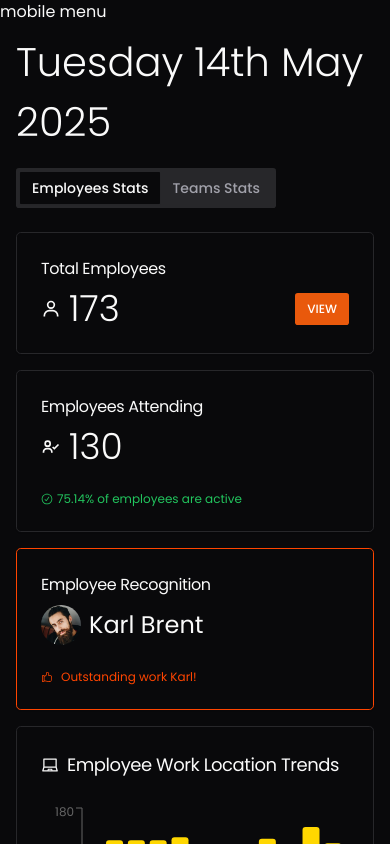
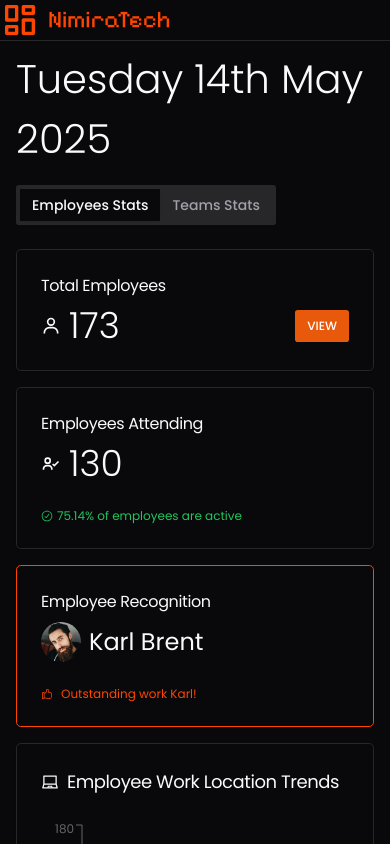
Before and after one commit to Nimira43/NT-Dashboard, a Next.js app: page /dashboard in a window 390 px wide. Built offline with nearby package versions, Linux system fonts and the light colour scheme.

Commit message:
Responsiveness - 4

```diff
--- a/app/dashboard/layout.tsx
+++ b/app/dashboard/layout.tsx
@@ -1,4 +1,5 @@
 import MainMenu from './components/main-menu'
+import MenuTitle from './components/menu-title'
 
 export default function DashboardLayout(
   {children}: {children: React.ReactNode}
@@ -8,8 +9,8 @@ export default function DashboardLayout(
       <MainMenu
         className='hidden md:flex'
       />
-      <div className='block md:hidden sticky top-0 left-0 bg-background'>
-        mobile menu
+      <div className='p-4block md:hidden sticky top-0 left-0 bg-background border-b border-border'>
+        <MenuTitle />
       </div>
       <div className='overflow-auto py-2 px-4'>
         <h1 className='pb-4'>Tuesday 14th May 2025</h1>
```
